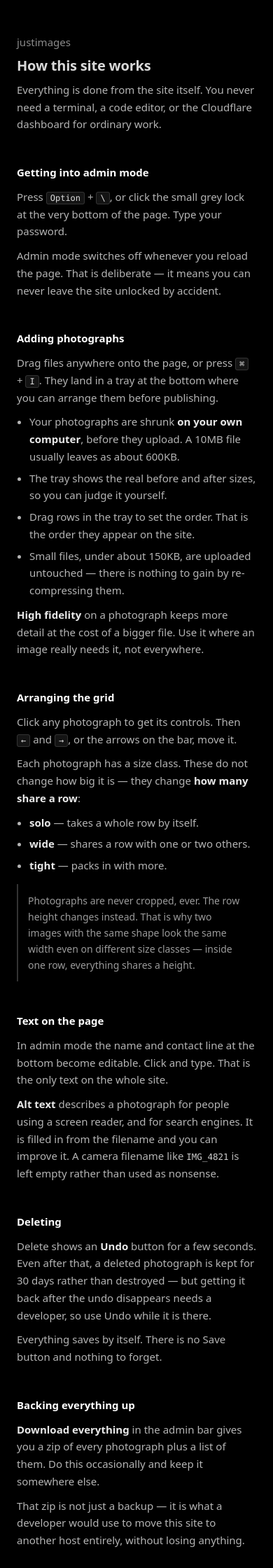
After one commit to blessque/images-only, a PHP site: page /public/help.html in a window 390 px wide. The commit adds this page. Shown: the top 2240 px of the page at 70% size. Run offline with PHP 8.4, Linux system fonts and the light colour scheme.

Commit message:
Write the handover: a help page for him, a runbook for whoever is next
The last piece, and the one that decides whether any of the rest is
usable. Three documents with three genuinely different readers, because
one document aimed at all of them is aimed at none.

public/help.html — for the owner, and served from his own site at /help
so it survives losing this repository, his laptop, and me. Standalone: no
bundle, no font from /assets/, no build. It is the page you read when
something is wrong, so it must not depend on anything that could be the
thing that is wrong. Covers uploading, the size classes (density, not
size), undo, backups, and the four clicks that replace a forgotten
password.

Linked ONLY from the admin bar. CLAUDE.md treats anything added to the
public page as scope creep on the whole idea, and it is right — the
footer stays as it is.

The route is explicit because the catch-all replaces ANY html the asset
server returns with the inlined shell, so /help would otherwise have
served the gallery. Verified both ways: /help has no manifest block, /
still has exactly one.

HANDOVER.md — for the person handing it over, once. The goal is not "he
can reach me quickly", it is that he never has to, so the checklist ends
with deleting the placeholder Worker from the old account and holding
nothing the site depends on. It also says in bold not to run the old
export: that folder is stock photographs, AI images and a real phone
number, and importing it would publish all three.

docs/RUNBOOK.md — for a developer who did not build this, helping an
owner who is not technical. All four pathways, domain instructions per
pathway, the free-tier numbers, and the failure modes with their real
causes — including "check wrangler tail before any theory about what he
typed", which is the two hours this project paid for that lesson.

56 unit tests, worker, setup and node suites green.

```diff
--- /dev/null
+++ b/public/help.html
@@ -0,0 +1,169 @@
+<!doctype html>
+<html lang="en">
+  <head>
+    <meta charset="utf-8" />
+    <meta name="viewport" content="width=device-width, initial-scale=1" />
+    <meta name="robots" content="noindex" />
+    <title>How this site works</title>
+    <style>
+      /*
+       * Standalone on purpose: no build, no bundle, no font from /assets/.
+       * This is the page you read when something is wrong, so it must not depend on
+       * anything that could be the thing that is wrong.
+       */
+      :root { color-scheme: dark; }
+      body {
+        margin: 0;
+        padding: 48px 24px 96px;
+        background: #000;
+        color: #d8d8d8;
+        font: 15px/1.65 system-ui, -apple-system, "Segoe UI", sans-serif;
+      }
+      main { max-width: 34rem; margin: 0 auto; }
+      h1 { margin: 0 0 6px; font-size: 20px; font-weight: 600; letter-spacing: -0.01em; }
+      h2 {
+        margin: 44px 0 10px;
+        font-size: 15px;
+        font-weight: 600;
+        color: #fff;
+      }
+      p, li { margin: 0 0 10px; color: #b4b4b4; }
+      li { margin-bottom: 6px; }
+      ul { padding-left: 18px; margin: 0 0 10px; }
+      strong { color: #e8e8e8; font-weight: 600; }
+      kbd {
+        padding: 1px 5px;
+        border: 1px solid #333;
+        border-radius: 3px;
+        background: #141414;
+        color: #ddd;
+        font: 12px/1 ui-monospace, SFMono-Regular, Menlo, monospace;
+      }
+      code {
+        color: #cfcfcf;
+        font: 12.5px/1.5 ui-monospace, SFMono-Regular, Menlo, monospace;
+      }
+      .lede { color: #8a8a8a; margin-bottom: 4px; }
+      .note {
+        margin: 14px 0;
+        padding: 12px 14px;
+        border-left: 2px solid #333;
+        color: #9a9a9a;
+        font-size: 14px;
+      }
+      .warn { border-left-color: #7a5252; }
+      a { color: #d8d8d8; }
+      hr { margin: 44px 0 0; border: 0; border-top: 1px solid #1e1e1e; }
+      footer { max-width: 34rem; margin: 20px auto 0; color: #666; font-size: 13px; }
+    </style>
+  </head>
+  <body>
+    <main>
+      <p class="lede">justimages</p>
+      <h1>How this site works</h1>
+      <p>Everything is done from the site itself. You never need a terminal, a code editor, or
+      the Cloudflare dashboard for ordinary work.</p>
+
+      <h2>Getting into admin mode</h2>
+      <p>Press <kbd>Option</kbd> + <kbd>\</kbd>, or click the small grey lock at the very
+      bottom of the page. Type your password.</p>
+      <p>Admin mode switches off whenever you reload the page. That is deliberate — it means
+      you can never leave the site unlocked by accident.</p>
+
+      <h2>Adding photographs</h2>
+      <p>Drag files anywhere onto the page, or press <kbd>⌘</kbd> + <kbd>I</kbd>. They land in
+      a tray at the bottom where you can arrange them before publishing.</p>
+      <ul>
+        <li>Your photographs are shrunk <strong>on your own computer</strong>, before they
+        upload. A 10MB file usually leaves as about 600KB.</li>
+        <li>The tray shows the real before and after sizes, so you can judge it yourself.</li>
+        <li>Drag rows in the tray to set the order. That is the order they appear on the site.</li>
+        <li>Small files, under about 150KB, are uploaded untouched — there is nothing to gain
+        by re-compressing them.</li>
+      </ul>
+      <p><strong>High fidelity</strong> on a photograph keeps more detail at the cost of a
+      bigger file. Use it where an image really needs it, not everywhere.</p>
+
+      <h2>Arranging the grid</h2>
+      <p>Click any photograph to get its controls. Then <kbd>←</kbd> and <kbd>→</kbd>, or the
+      arrows on the bar, move it.</p>
+      <p>Each photograph has a size class. These do not change how big it is — they change
+      <strong>how many share a row</strong>:</p>
+      <ul>
+        <li><strong>solo</strong> — takes a whole row by itself.</li>
+        <li><strong>wide</strong> — shares a row with one or two others.</li>
+        <li><strong>tight</strong> — packs in with more.</li>
+      </ul>
+      <div class="note">
+        Photographs are never cropped, ever. The row height changes instead. That is why two
+        images with the same shape look the same width even on different size classes — inside
+        one row, everything shares a height.
+      </div>
+
+      <h2>Text on the page</h2>
+      <p>In admin mode the name and contact line at the bottom become editable. Click and
+      type. That is the only text on the whole site.</p>
+      <p><strong>Alt text</strong> describes a photograph for people using a screen reader,
+      and for search engines. It is filled in from the filename and you can improve it. A
+      camera filename like <code>IMG_4821</code> is left empty rather than used as nonsense.</p>
+
+      <h2>Deleting</h2>
+      <p>Delete shows an <strong>Undo</strong> button for a few seconds. Even after that, a
+      deleted photograph is kept for 30 days rather than destroyed — but getting it back after
+      the undo disappears needs a developer, so use Undo while it is there.</p>
+      <p>Everything saves by itself. There is no Save button and nothing to forget.</p>
+
+      <h2>Backing everything up</h2>
+      <p><strong>Download everything</strong> in the admin bar gives you a zip of every
+      photograph plus a list of them. Do this occasionally and keep it somewhere else.</p>
+      <p>That zip is not just a backup — it is what a developer would use to move this site to
+      another host entirely, without losing anything.</p>
+
+      <h2>If you forget your password</h2>
+      <p>It cannot be recovered — the site only stores a scrambled version that cannot be
+      turned back. It can be <strong>replaced</strong>, in about a minute:</p>
+      <ul>
+        <li>Sign in at <a href="https://dash.cloudflare.com">dash.cloudflare.com</a></li>
+        <li>Storage &amp; Databases → D1 → <code>justimages</code> → Console</li>
+        <li>Run: <code>DELETE FROM auth;</code></li>
+        <li>Reload your site. It will ask you to choose a new password.</li>
+      </ul>
+      <div class="note warn">
+        While the password is deleted, anyone who opens the site can claim it. Do these steps
+        one after another, not hours apart.
+      </div>
+      <p>After several wrong attempts the site stops accepting <em>any</em> password for
+      15 minutes, including the right one. That is protection against someone guessing. Wait
+      it out rather than trying harder.</p>
+
+      <h2>Limits worth knowing</h2>
+      <ul>
+        <li><strong>About 600 photographs</strong> of storage on the free plan.</li>
+        <li><strong>Around 250 photographs a day</strong> can be uploaded. The tray warns you
+        before a batch is too big — splitting it across two days costs nothing.</li>
+        <li>A newly published photograph can take up to a minute to appear everywhere. If one
+        looks broken immediately after uploading, wait a minute and reload.</li>
+      </ul>
+
+      <h2>Videos and GIFs</h2>
+      <p>Small animated GIFs work. Large ones lose their animation, and <strong>video is not
+      supported</strong> — it needs a different kind of hosting. Link to YouTube or Vimeo
+      instead, or ask a developer.</p>
+
+      <h2>If something looks broken</h2>
+      <ul>
+        <li>Reload the page first. Admin mode switches off, which is normal.</li>
+        <li>If images are missing right after uploading, wait a minute.</li>
+        <li>If the site will not accept your password, check you are not locked out from
+        repeated attempts, then use the reset steps above.</li>
+        <li>If the whole site is down, it is the host, not something you did. Your photographs
+        are safe.</li>
+      </ul>
+      <hr />
+    </main>
+    <footer>
+      Technical details live in the project's <code>docs/</code> folder and
+      <code>docs/RUNBOOK.md</code> — hand those to whoever helps you.
+    </footer>
+  </body>
+</html>
--- a/src/admin/AdminLayer.tsx
+++ b/src/admin/AdminLayer.tsx
@@ -529,6 +529,9 @@ export default function AdminLayer({ manifest, onManifest, onClose, children }:
         <button type="button" onClick={downloadEverything} disabled={downloading !== null}>
           {downloading === null ? 'Download everything' : `Downloading ${downloading}`}
         </button>
+        <a className="admin-help" href="/help" target="_blank" rel="noopener">
+          Help
+        </a>
         <span className="admin-hint">
           Click an image, then ← → to reorder. Reloading the page locks it again.
         </span>
```
Also changed, not shown: HANDOVER.md (added, +114 -0 lines), docs/RUNBOOK.md (added, +195 -0 lines), src/admin/admin.css (+10 -0 lines), worker/index.ts (+8 -0 lines).
